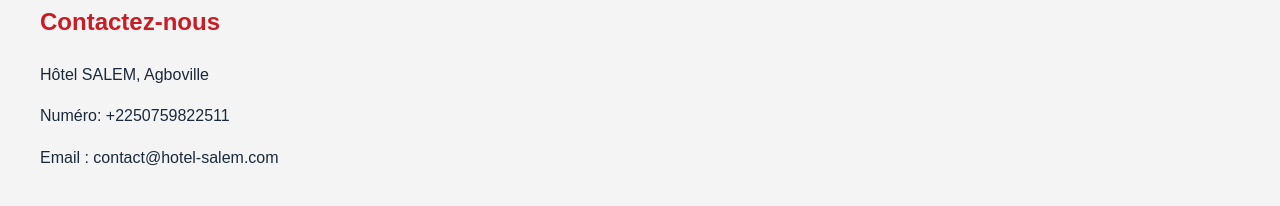
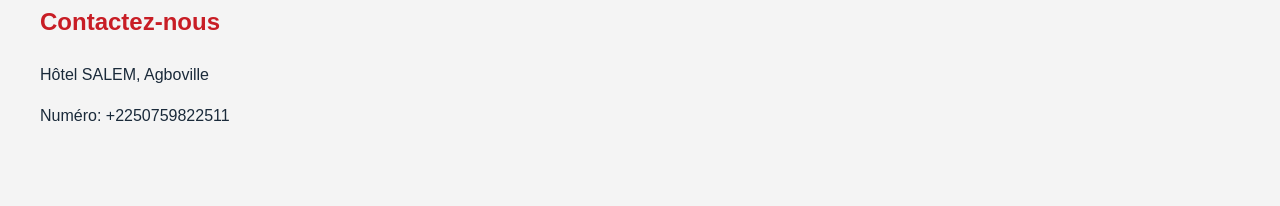
Before and after one commit to Paulmariekouame/HOTEL_SALEM, a plain HTML site: page index.html in a window 1280 px wide. Shown: the part 1149-1355 px from the top of the page. Drawn offline with nearby package versions, Linux system fonts and the light colour scheme; some packages are replaced by stand-ins of ours.

Commit message:
Update index.html

```diff
--- a/index.html
+++ b/index.html
@@ -71,7 +71,6 @@
             <h2>Contactez-nous</h2>
             <p>Hôtel SALEM, Agboville</p>
             <p>Numéro: +2250759822511</p>
-            <p>Email : contact@hotel-salem.com</p>
         </section>
     </main>
         <!-- Services Section -->
```
